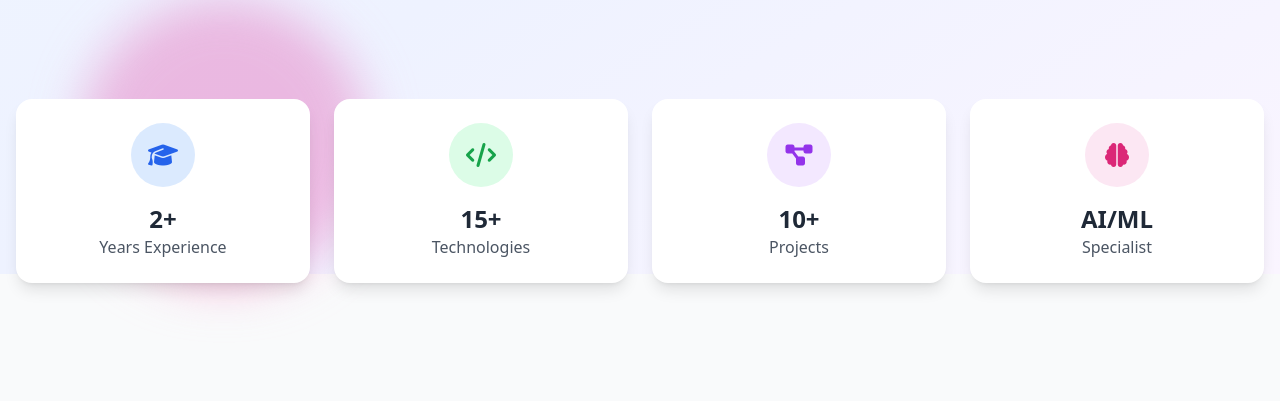
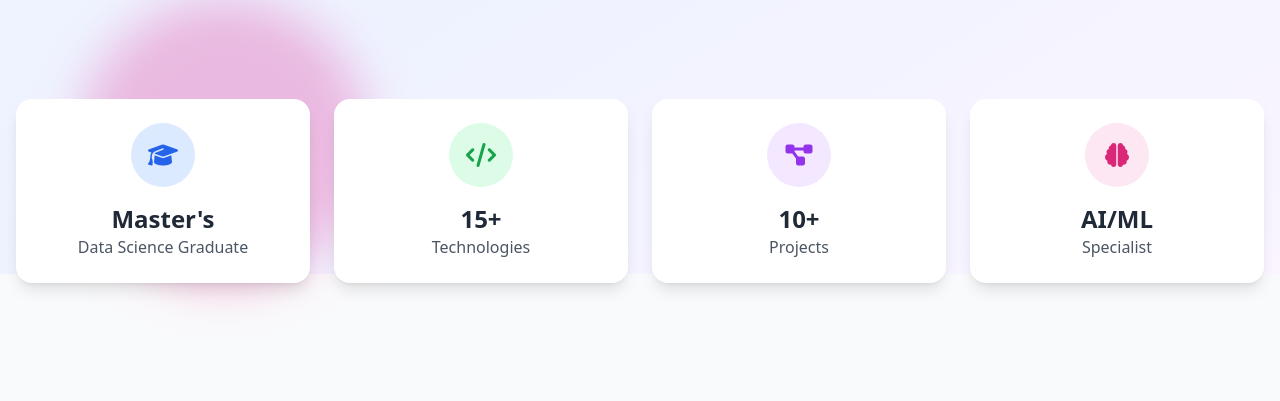
Before and after one commit to LIKHITH20/Interactive-Portfolio, a Flask app: page / in a window 1280 px wide. Shown: the part 526-927 px from the top of the page. Run offline with Flask 3, Linux system fonts and the light colour scheme; data that the repository does not hold is empty; some libraries are stand-ins or nearby versions.

Commit message:
Update education status to reflect Master's degree completion
✅ EDUCATION UPDATES:
- About page: Added 'Completed' status to Master's degree
- Personal story: Changed 'Pursuing' to 'Completing'
- Main page stats: Updated to show 'Master's Data Science Graduate'
- All references now reflect completed degree status

🎯 CONSISTENCY:
- About page education section shows completion
- Personal journey reflects graduation
- Main page highlights Master's achievement
- AI system instruction already updated with correct status

This ensures all pages consistently show the completed Master's degree!

```diff
--- a/templates/about.html
+++ b/templates/about.html
@@ -169,7 +169,7 @@
                                 <h3 class="text-xl font-semibold text-gray-800">Education</h3>
                             </div>
                             <p class="text-gray-600 mb-2"><strong>Master of Data Science</strong></p>
-                            <p class="text-gray-500">RMIT University • 2023 - 2025</p>
+                            <p class="text-gray-500">RMIT University • 2023 - 2025 • Completed</p>
                             <p class="text-gray-600 mt-2"><strong>Bachelor of Engineering</strong></p>
                             <p class="text-gray-500">Visvesvaraya Technological University • 2016 - 2020</p>
                         </div>
@@ -385,7 +385,7 @@
                         technical expertise with business strategy.
                     </p>
                     <p class="text-lg text-gray-700 leading-relaxed">
-                        Pursuing my Master's in Data Science at RMIT University has deepened my understanding
+                        Completing my Master's in Data Science at RMIT University has deepened my understanding
                         of advanced statistical methods and machine learning algorithms. I'm passionate about
                         creating AI solutions that are not just technically sound, but also ethically responsible
                         and user-friendly.
--- a/templates/index.html
+++ b/templates/index.html
@@ -176,8 +176,8 @@
                     <div class="w-16 h-16 bg-blue-100 rounded-full flex items-center justify-center mx-auto mb-4">
                         <i class="fas fa-graduation-cap text-blue-600 text-2xl"></i>
                     </div>
-                    <h3 class="text-2xl font-bold text-gray-800">2+</h3>
-                    <p class="text-gray-600">Years Experience</p>
+                    <h3 class="text-2xl font-bold text-gray-800">Master's</h3>
+                    <p class="text-gray-600">Data Science Graduate</p>
                 </div>
                 <div class="bg-white rounded-2xl p-6 shadow-lg hover-lift text-center">
                     <div class="w-16 h-16 bg-green-100 rounded-full flex items-center justify-center mx-auto mb-4">
```
